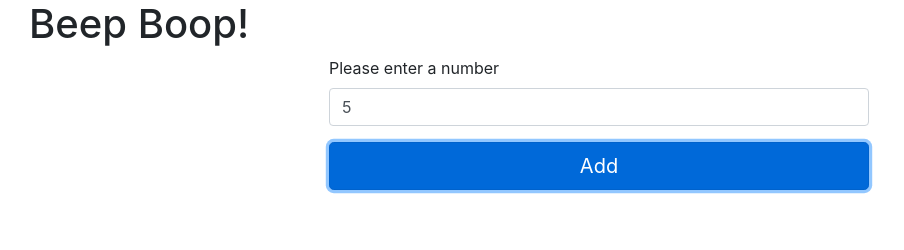
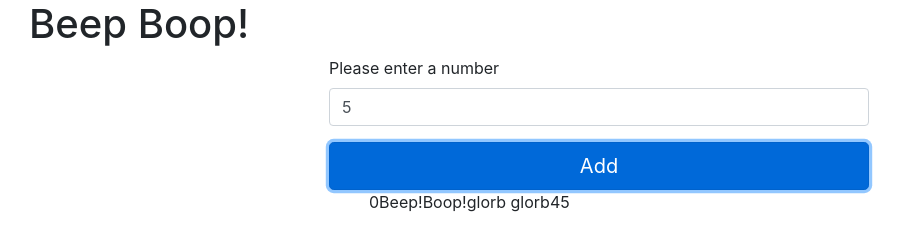
Before and after one commit to alexskreen/Arrays-and-Looping-Independent-Project, a plain HTML site: page index.html in a window 1280 px wide. Both pictures are taken after typing "5" into the empty fields and a click on the button "Add". Shown: the whole page, without its empty margins (41-945 px from the left). Drawn offline with Linux system fonts and the light colour scheme.

Commit message:
clean up syntax and formatting

```diff
--- a/js/scripts.js
+++ b/js/scripts.js
@@ -5,7 +5,8 @@ function beepBoop(userInput) {
   for (var i = 0; i <= userInput; i++)
     if (i.toString().includes("3")) {
       // console.log("I'm sorry, Dave. I'm afraid I can't do that.")
-      results.push("I'm sorry, Dave. I'm afraid I can't do that");
+      results.push("glorb glorb");
+      // "I'm sorry, Dave. I'm afraid I can't do that"
     }
     else if (i.toString().includes("2")) {
       // console.log("Boop!")
@@ -29,8 +30,7 @@ $(document).ready(function () {
     var userInput = parseInt($("input#userInput").val());
     var output = beepBoop(userInput);
     // console.log(output)
-    output.forEach();
-      $("#resultsList").append(output);
+    $("#resultsList").append(output);
 
   });
 });
```
Also changed, not shown: index.html (+4 -1 lines).
